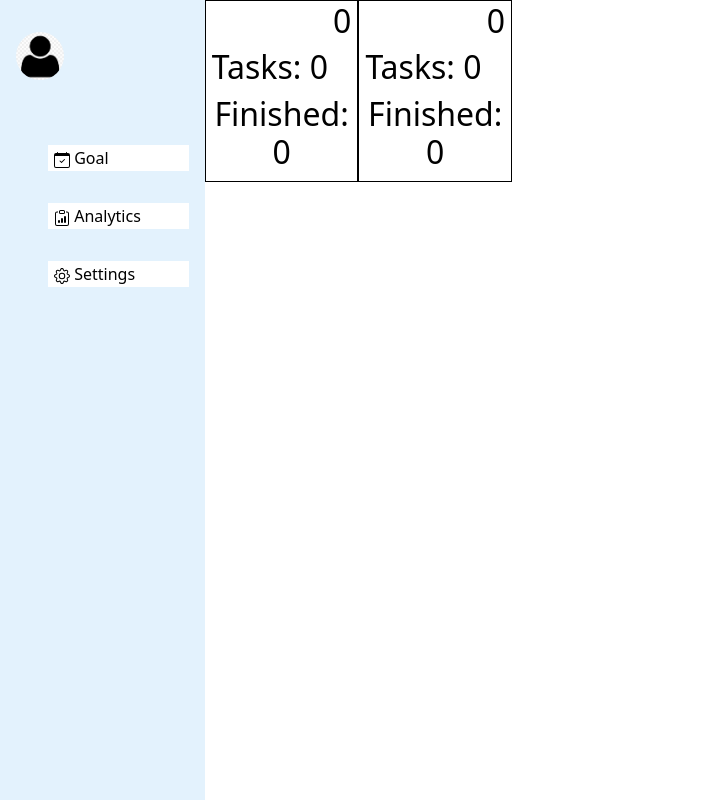
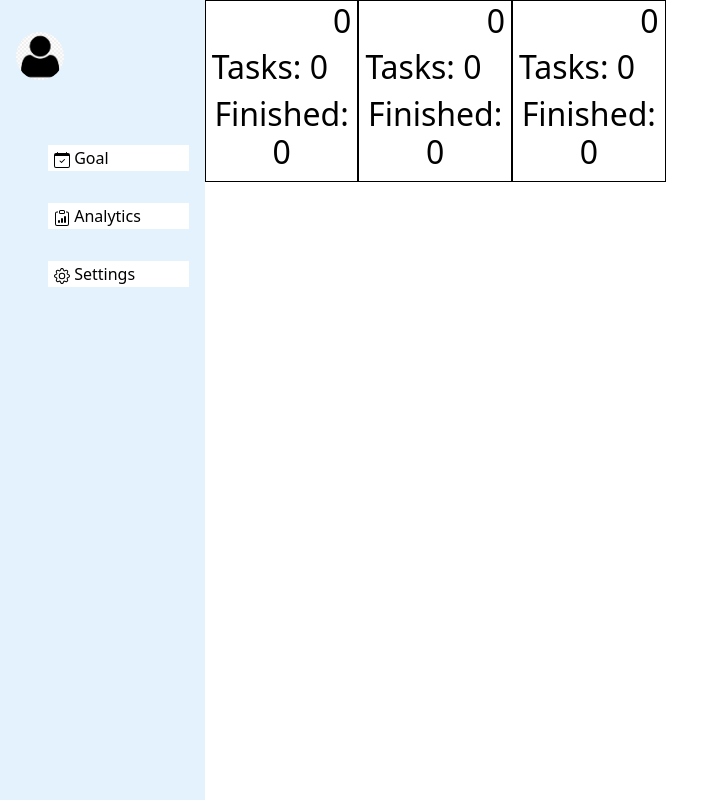
Before and after one commit to SnailKnightHH/My-Calendar, a React (Create React App) app: page / in a window 1280 px wide. Shown: the whole page, without its empty margins (0-713 px from the left). Built offline with nearby package versions, Linux system fonts and the light colour scheme.

Commit message:
calendar logic complete hooray!

```diff
--- a/src/App.js
+++ b/src/App.js
@@ -10,6 +10,7 @@ import React, { useState } from "react";
 
 function App() {
   let all_slots = [
+    { day_num: 0, task_num: 0, finished_num: 0 },
     { day_num: 0, task_num: 0, finished_num: 0 },
     { day_num: 0, task_num: 0, finished_num: 0 },
   ];
@@ -27,28 +28,72 @@ function App() {
   const [goToTasks, setGoToTasks] = useState(false);
 
   const switchToTaskLisks = () => {
+    console.log("switchToTaskLisks triggered");
     setGoToTasks(true);
   };
 
-  const switchToCalendar =() => {
+  const switchToCalendar = () => {
     setGoToTasks(false);
-  }
+  };
+
+  let all_TodoPages = [
+    <TodoPage
+      detectError={detectError}
+      goToCalendar={switchToCalendar}
+      id="0"
+    />,
+    <TodoPage
+      detectError={detectError}
+      goToCalendar={switchToCalendar}
+      id="1"
+    />,
+    <TodoPage
+      detectError={detectError}
+      goToCalendar={switchToCalendar}
+      id="2"
+    />,
+  ];
+
+  const [key, setkey] = useState(false);
+
+  const getKeyOfDaySlot = (id) => {
+    console.log(id);
+    console.log(all_TodoPages[0]);
+    setkey(id);
+  };
+
+
 
   return (
-    <React.Fragment>
     <Overallgrid>
       <Sidebar />
+      {/* {!goToTasks && (
+        <CalendarGrid
+          all_slots={all_slots}
+          switchToTaskLisks={switchToTaskLisks}
+          goToTasks={goToTasks}
+          error={error}
+          detectError={detectError}
+          switchToCalendar={switchToCalendar}
+          clearError={clearError}
+        />
+      )} */}
       {!goToTasks && (
         <CalendarGrid
           all_slots={all_slots}
           switchToTaskLisks={switchToTaskLisks}
+          goToTasks={goToTasks}
+          error={error}
+          detectError={detectError}
+          switchToCalendar={switchToCalendar}
+          clearError={clearError}
+          getKeyOfDaySlot={getKeyOfDaySlot}
         />
       )}
-        {goToTasks && <TodoPage detectError={detectError} goToCalendar={switchToCalendar}/>}
+      {goToTasks && all_TodoPages[key]}
       {error && <ErrorModel onConfirm={clearError} />}
     </Overallgrid>
-    </React.Fragment>
   );
 }
-
+//props.goToTasks  props.error  props.detectError props.switchToCalendar props.clearError
 export default App;
--- a/src/Components/CalendarGrid.js
+++ b/src/Components/CalendarGrid.js
@@ -12,17 +12,26 @@ const CalendarGrid = (props) => {
 
   return (
     <div className="CalendarGrid">
-      {props.all_slots.map((slot) => (
+      {props.all_slots.map((slot, index) => {
+        return (
           <Dayslot
-          key={Math.random().toString()}
+            key={index}
+            id={index}
             day_num={slot.day_num}
             task_num={slot.task_num}
             finished_num={slot.finished_num}
             renderCalendar={ifDisplayCalendar}
+            goToTasks={props.goToTasks}
+            error={props.error}
+            detectError={props.detectError}
+            switchToCalendar={props.switchToCalendar}
+            clearError={props.clearError}
+            getKeyOfDaySlot={props.getKeyOfDaySlot}
           />
-      ))}
+        );
+      })}
     </div>
   );
 };
-
+//props.goToTasks  props.error  props.detectError props.switchToCalendar props.clearError
 export default CalendarGrid;
--- a/src/Components/Dayslot.js
+++ b/src/Components/Dayslot.js
@@ -1,14 +1,17 @@
 import "../css/calendar.css";
-import { useState } from "react";
+import React, { useState } from "react";
 import TodoPage from "./TodoPage";
 import ErrorModel from "./ErrorModel";
 
 const Dayslot = (props) => {
   const switchToTaskLisks = () => {
+    props.getKeyOfDaySlot(props.id);
     props.renderCalendar(true);
   };
 
   return (
+    <React.Fragment>
+      {!props.goToTasks && (
         <button
           class="day_slot"
           onClick={switchToTaskLisks}
@@ -18,12 +21,20 @@ const Dayslot = (props) => {
           <h2>Tasks: {props.task_num}</h2>
           <h2>Finished: {props.finished_num}</h2>
         </button>
+      )}
+
+      {/* {props.goToTasks && (
+        <TodoPage
+          detectError={props.detectError}
+          goToCalendar={props.switchToCalendar}
+        />
+      )}
+      {props.error && <ErrorModel onConfirm={props.clearError} />} */}
+    </React.Fragment>
   );
 };
 
-{
-  /* <TodoPage detectError={detectError} />
-      {error && <ErrorModel onConfirm={clearError} />} */
-}
+// {goToTasks && <TodoPage detectError={detectError} goToCalendar={switchToCalendar}/>}
+// {error && <ErrorModel onConfirm={clearError} />}
 
 export default Dayslot;
--- a/src/Components/TimedTasks.js
+++ b/src/Components/TimedTasks.js
@@ -2,21 +2,6 @@ import "../css/TodoPage.css";
 import TimeSlot from "./TimeSlot";
 
 const TimedTasks = (props) => {
-  const updateTimedTask = (time, event) => {
-    console.log(time);
-    for (let i = 0; i < props.timed_todo_list.length; i++) {
-      if (props.timed_todo_list[i].time === time) {
-        props.timed_todo_list[i].task = event.target.value;
-        console.log(props.timed_todo_list[i].task);
-        break;
-      }
-    }
-    localStorage.setItem(
-      "timed_todo_list",
-      JSON.stringify(props.timed_todo_list)
-    );
-  };
-
   return (
     <ul className="Timed_ul">
       <TimeSlot id="05:00" updateTimedTask={props.updateTimedTask} />
--- a/src/Components/TodoPage.js
+++ b/src/Components/TodoPage.js
@@ -35,15 +35,18 @@ let timed_todo_list = [
 let task_num = 0;
 
 const TodoPage = (props) => {
+  const thisTasksArrName = "tasksArr" + props.id;
+  const thisTimed_todo_list = "timed_todo_list" + props.id;
+
   const [tasksArr, setTasksArr] = useState([]);
 
   useEffect(() => {
-    let new_tasksArr = JSON.parse(localStorage.getItem("tasksArr"));
+    let new_tasksArr = JSON.parse(localStorage.getItem(thisTasksArrName));
     if (new_tasksArr != null) {
       setTasksArr(new_tasksArr);
       task_num = localStorage.length;
     }
-    let new_timedTasks = JSON.parse(localStorage.getItem("timed_todo_list"));
+    let new_timedTasks = JSON.parse(localStorage.getItem(thisTimed_todo_list));
     if (new_timedTasks != null) {
       // for (let i = 0; i < new_timedTasks.length; i++) {
       //   for (let j = 0; j < timed_todo_list.length; j++) {
@@ -71,7 +74,7 @@ const TodoPage = (props) => {
       return [...prevTasksArr, new_task];
     });
 
-    localStorage.setItem("tasksArr", JSON.stringify(tasksArr));
+    localStorage.setItem(thisTasksArrName, JSON.stringify(tasksArr));
     console.log(`adding task: ${tasksArr.length}`);
     // console.log("task_num: " + task_num);
     task_num++;
@@ -97,7 +100,7 @@ const TodoPage = (props) => {
         break;
       }
     }
-    localStorage.setItem("timed_todo_list", JSON.stringify(timed_todo_list));
+    localStorage.setItem(thisTimed_todo_list, JSON.stringify(timed_todo_list));
   };
 
   return (
```
Lines whose indentation alone changed are shown as unchanged.
